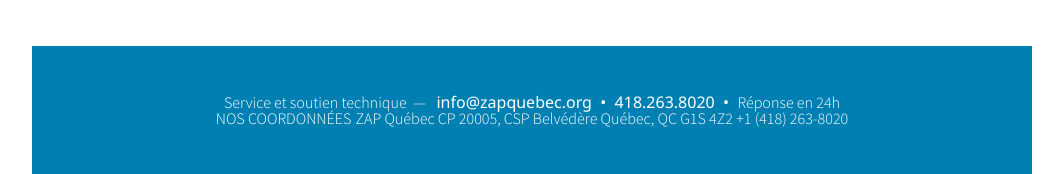
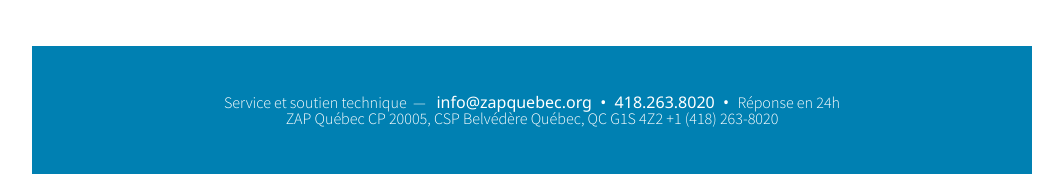
Before and after one commit to ZAP-Quebec/Blogue-ZAP, a WordPress theme: template themes/zap_quebec/page.php in a window 1280 px wide. Shown: the part 835-1009 px from the top of the page, without its empty margins (108-1171 px from the left). Run offline with PHP 8.4 and a stand-in for WordPress, Linux system fonts and the light colour scheme; the site name, menu and one post (Sample post) are stand-ins, and other content is empty.

Commit message:
Changed classes and removed text

```diff
--- a/themes/zap_quebec/footer.php
+++ b/themes/zap_quebec/footer.php
@@ -17,7 +17,6 @@
 			<div class="contactez_nous">
 				<span>Service et soutien technique&nbsp;&nbsp;—&nbsp;&nbsp;</span> <a href="mailto:info@zapquebec.org">info@zapquebec.org</a>&nbsp;&nbsp;&bull;&nbsp;&nbsp;418.263.8020&nbsp;&nbsp;&bull;&nbsp;&nbsp;<span>Réponse en 24h</span>
 				<div class="coordonnes">
-					<span class="title">NOS COORDONNÉES</span>
 					<span> ZAP Québec<span>
 					<span>CP 20005, CSP Belvédère</span>
 					<span>Québec, QC G1S 4Z2</span>
```
